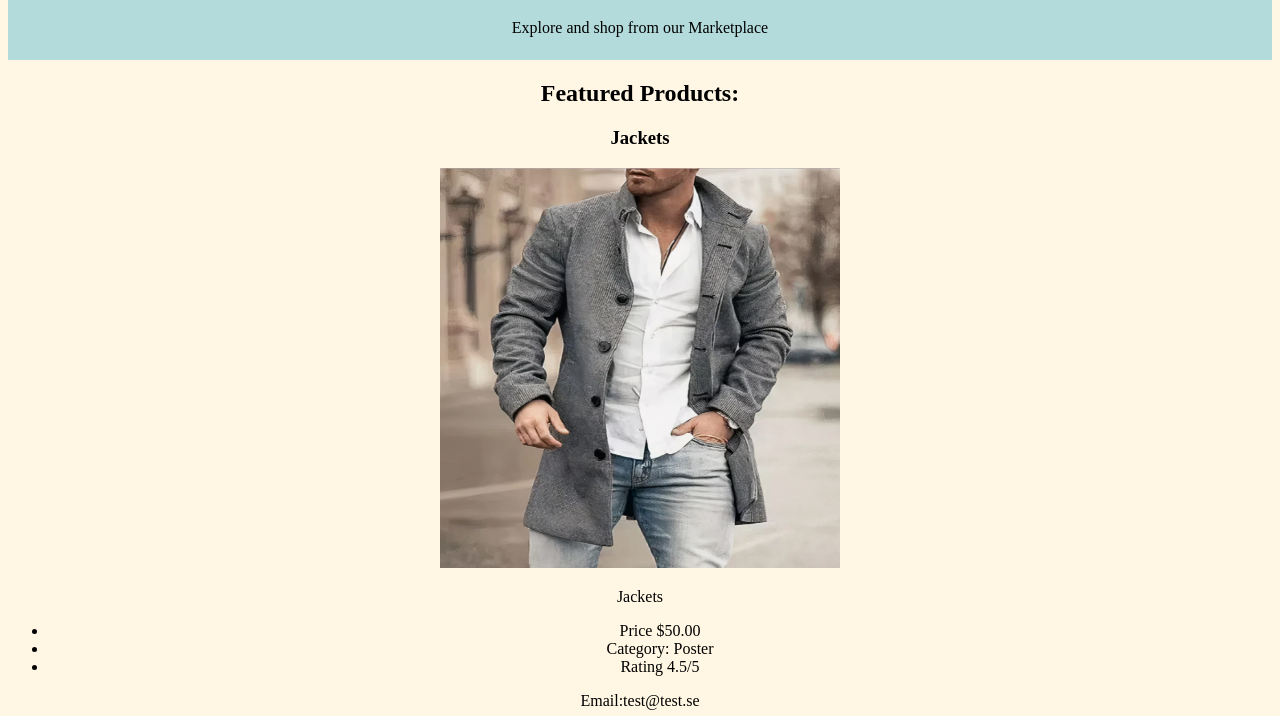
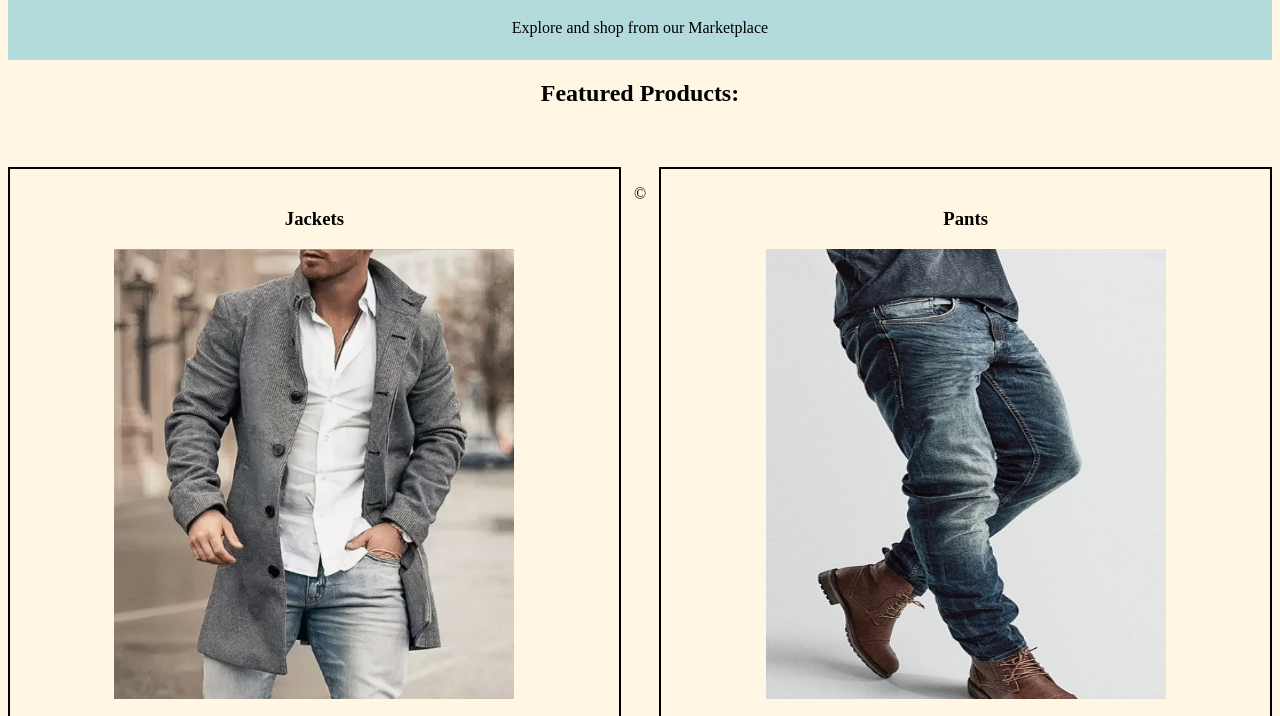
Before and after one commit to DanielKahma/html-workshop, a plain HTML site: page index.html in a window 1280 px wide. Shown: the part 61-777 px from the top of the page. Drawn offline with Linux system fonts and the light colour scheme.

Commit message:
made some changes to index file

```diff
--- a/index.html
+++ b/index.html
@@ -19,17 +19,19 @@
 </header>
 
 <main>
-  <section>
-  <div class="Prod1">
   <h2>
     Featured Products:
   </h2>
+  <section>
+    <div class="productrow"></div>
+  <div class="prod1">
+
 
   <h3>
     Jackets
   </h3>
 
-<img src="Bilder/trench.png" alt="Metal Poster" style="width: 400px; height: 400px;">
+<img src="Bilder/trench.png" alt="Metal Poster" style="width: 400px; height: 450px;">
 
 <p>Jackets</p>
 
@@ -45,11 +47,13 @@
 </a>
 
 </div>
+</div>
+
 
   <div class="prod2">
 
     <h3>Pants</h3>
-      <img src="Bilder/byxa1.png" alt="Jacket" style="width: 400px; height: 400px;">
+      <img src="Bilder/byxa1.png" alt="Jacket" style="width: 400px; height: 450px;">
         <p>This is a Jacket</p>
 
 <ul>
@@ -64,6 +68,7 @@
 <a href="pants.html">
   <button>View More</button>
 </a>
+</div>
 
 </section>
 <br>
@@ -72,7 +77,7 @@
   &copy; LEXICON Växjö
 </Footer>
 
-</div>
+
 
 </main>
 
--- a/style.css
+++ b/style.css
@@ -46,3 +46,22 @@ button {
   font-weight: bold;
   font-family: Arial, Helvetica, sans-serif;
 }
+
+.productrow {
+  padding: 20px;
+}
+
+.prod1 {
+  width: 45%;
+  float: left;
+  padding: 20px;
+  border: 2px solid black;
+
+}
+
+.prod2 {
+  width: 45%;
+  float: right;
+  padding: 20px;
+  border: 2px solid black;
+}
```
